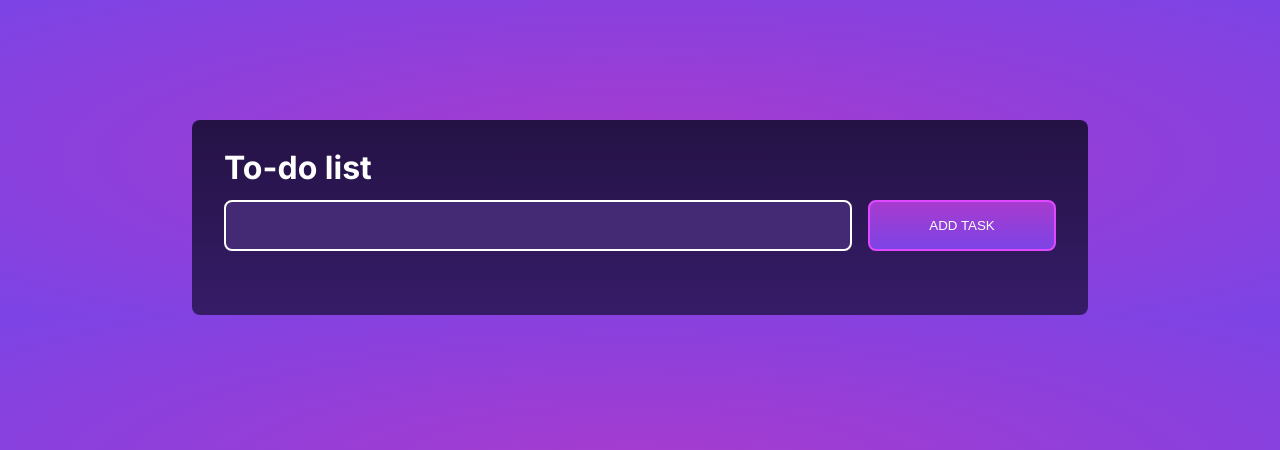
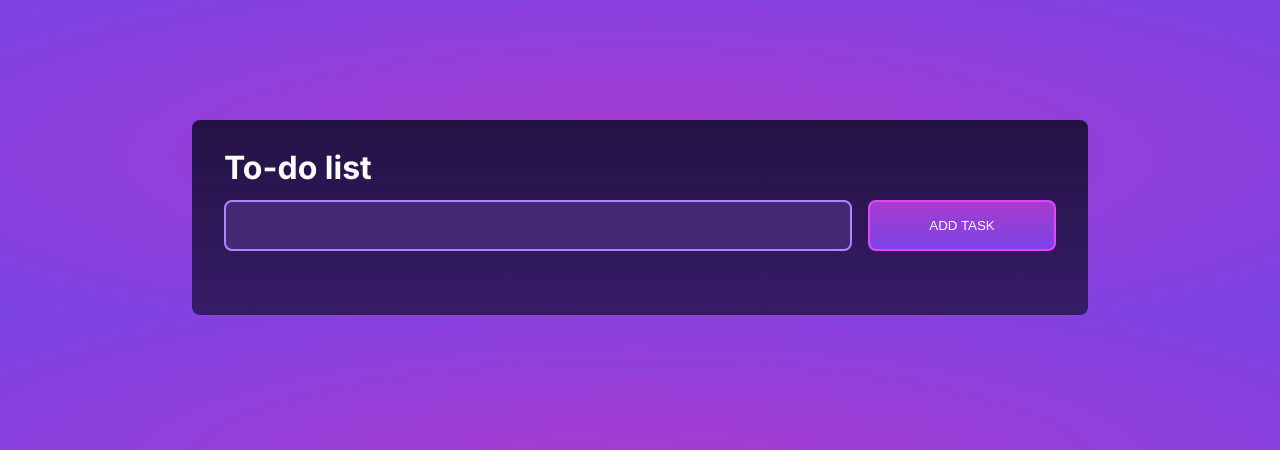
Before and after one commit to CatherineP37/To-do-list-app, a Django app: page / in a window 1280 px wide, with the pointer over the restyled element. Shown: the top 450 px of the page. Run offline with Django 5.2, Linux system fonts and the light colour scheme; data that the repository does not hold is empty.

Commit message:
Change colour of form input outline on hover

```diff
--- a/task_list/static/style.css
+++ b/task_list/static/style.css
@@ -54,7 +54,7 @@ form input {
 }
 
 form input:hover {
-    border: 2px solid #FFFFFF;
+    border: 2px solid #B084FF;
 }
 
 .form-button {
```
